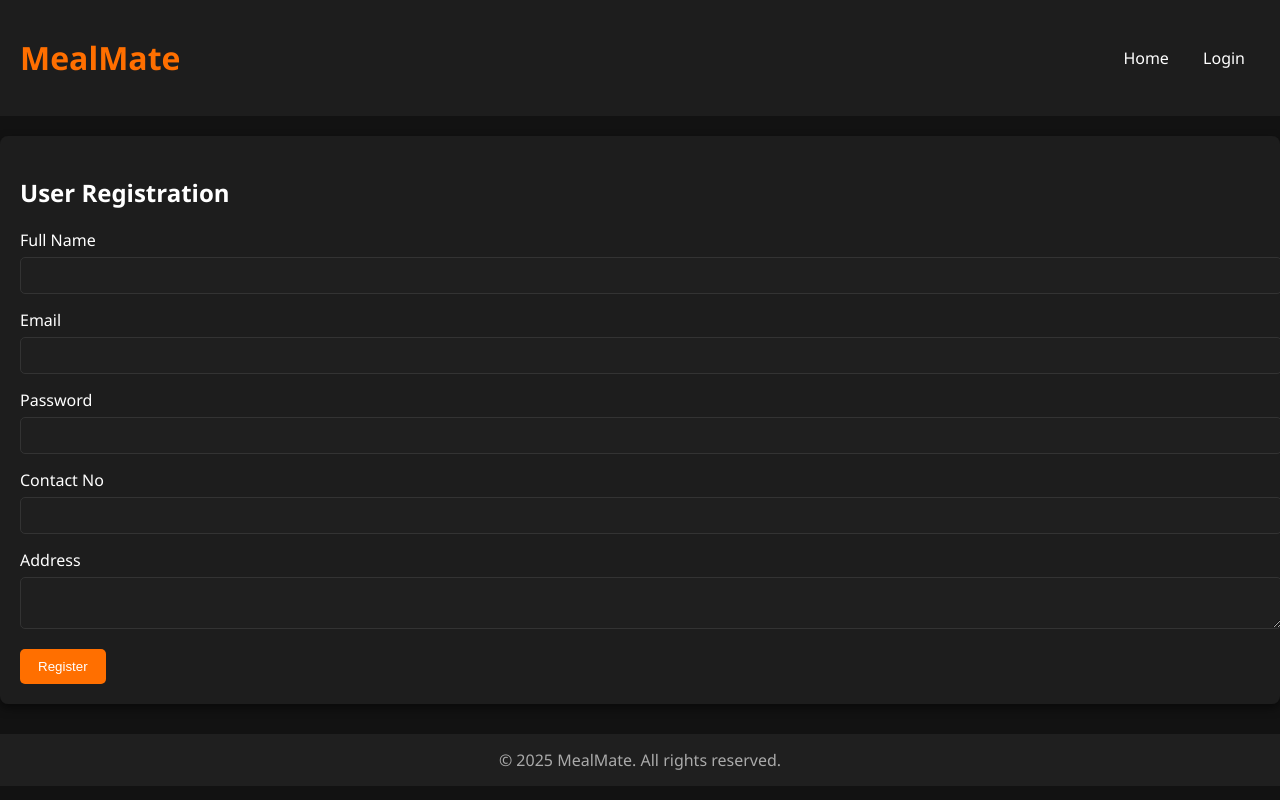
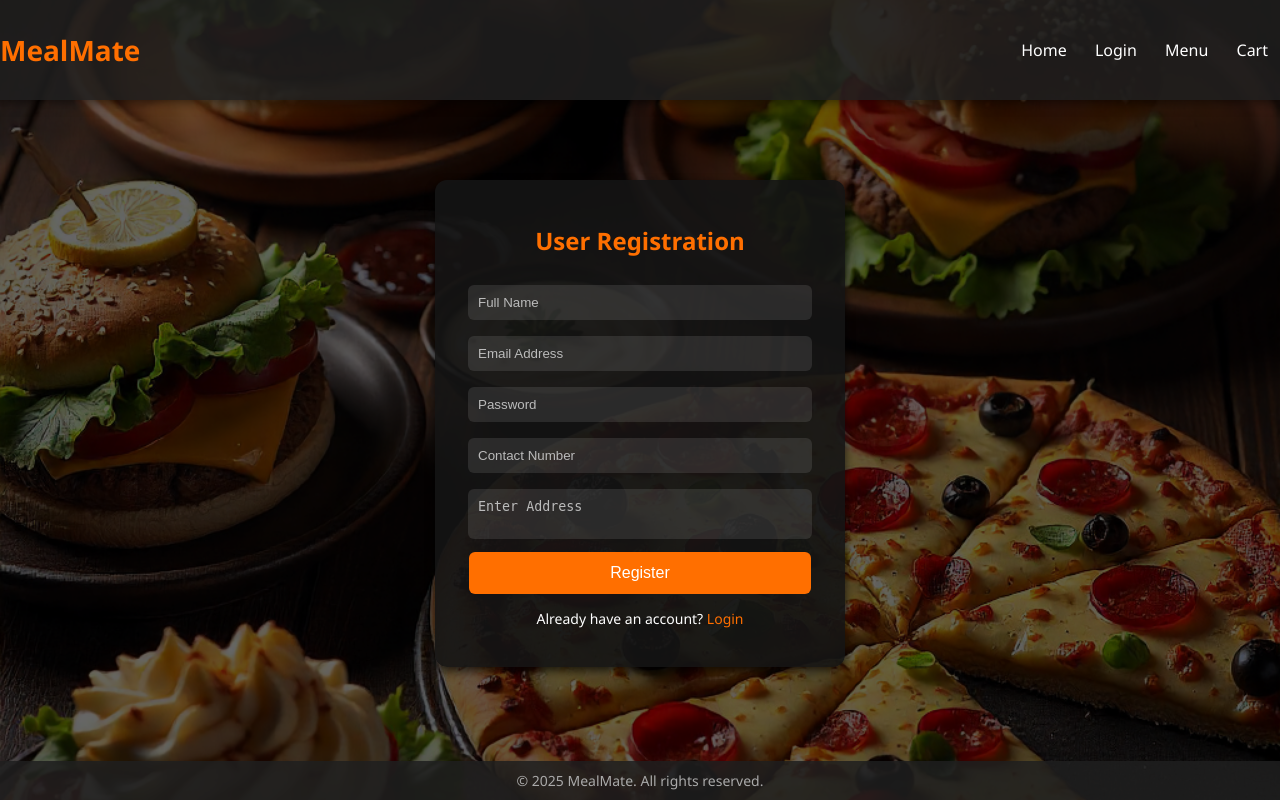
Before and after one commit to Navindi-Thisara/MealMate-online-food-ordering-system, a PHP site: page /users/register.php in a window 1280 px wide. Run offline with PHP 8.4, Linux system fonts and the light colour scheme.

Commit message:
Add styled registration form and form CSS

```diff
--- /dev/null
+++ b/assets/form.css
@@ -0,0 +1,146 @@
+/* === Body and Background === */
+body {
+    font-family: 'Segoe UI', Tahoma, Geneva, Verdana, sans-serif;
+    margin: 0;
+    padding: 0;
+    min-height: 100vh;
+    display: flex;
+    flex-direction: column;
+    justify-content: flex-start;
+    align-items: center;
+    color: #fff;
+    background: url('images/home-bg.png') no-repeat center center/cover;
+    overflow-x: hidden;
+}
+
+/* Dark overlay */
+body::after {
+    content: "";
+    position: fixed;
+    top: 0;
+    left: 0;
+    width: 100%;
+    height: 100%;
+    background: rgba(0,0,0,0.6);
+    z-index: 0;
+}
+
+/* Header */
+header {
+    width: 100%;
+    background-color: rgba(31,31,31,0.85);
+    padding: 12px 25px;
+    display: flex;
+    justify-content: space-between;
+    align-items: center;
+    z-index: 2;
+    position: sticky;
+    top: 0;
+    box-shadow: 0 2px 10px rgba(0,0,0,0.5);
+}
+
+header h1 {
+    color: #ff6f00;
+    font-size: 28px;
+    font-weight: bold;
+}
+
+nav a {
+    color: #fff;
+    margin: 0 12px;
+    text-decoration: none;
+    font-size: 16px;
+}
+
+nav a:hover {
+    color: #ff9100;
+}
+
+/* Footer */
+footer {
+    width: 100%;
+    text-align: center;
+    padding: 10px;
+    background-color: rgba(31,31,31,0.85);
+    color: #aaa;
+    font-size: 14px;
+    margin-top: auto;
+    z-index: 2;
+    position: relative;
+}
+
+/* === Form Container === */
+.form-container {
+    background: rgba(20,20,20,0.9);
+    padding: 25px;
+    border-radius: 12px;
+    box-shadow: 0 4px 10px rgba(0,0,0,0.7);
+    width: 360px;
+    text-align: center;
+    margin: 80px 0;
+    z-index: 2;
+    position: relative;
+}
+
+.form-container h2 {
+    margin-bottom: 20px;
+    color: #ff6f00;
+}
+
+.form-container input,
+.form-container textarea {
+    width: 90%;
+    padding: 10px;
+    margin: 8px 0;
+    border: none;
+    border-radius: 6px;
+    background: rgba(255,255,255,0.1);
+    color: #fff;
+    resize: none;
+}
+
+.form-container input::placeholder,
+.form-container textarea::placeholder {
+    color: #bbb;
+}
+
+.form-container button {
+    width: 95%;
+    padding: 12px;
+    background: #ff6f00;
+    color: #fff;
+    border: none;
+    border-radius: 6px;
+    font-size: 16px;
+    cursor: pointer;
+    transition: background 0.3s;
+}
+
+.form-container button:hover {
+    background: #e65c00;
+}
+
+.form-container .msg {
+    margin-bottom: 15px;
+    font-size: 14px;
+    color: #ffcc80;
+}
+
+.login-link {
+    margin-top: 15px;
+    font-size: 14px;
+}
+.login-link a {
+    color: #ff6f00;
+    text-decoration: none;
+}
+.login-link a:hover {
+    text-decoration: underline;
+}
+
+/* Responsive adjustments */
+@media (max-width: 480px) {
+    .form-container { width: 90%; margin: 60px 0; }
+    header h1 { font-size: 22px; }
+    nav a { font-size: 14px; margin: 0 5px; }
+}
--- a/users/register.php
+++ b/users/register.php
@@ -1,75 +1,80 @@
 <?php
-// users/register.php
-include "../includes/db_connect.php";
+// Database connection
+$conn = new mysqli("localhost:3307", "root", "", "online_food_ordering_system");
 
-$message = "";
+$msg = "";
 
-if ($_SERVER['REQUEST_METHOD'] === 'POST') {
-    $full_name = $_POST['full_name'];
-    $email = $_POST['email'];
-    $password = password_hash($_POST['password'], PASSWORD_DEFAULT);
-    $contact_no = $_POST['contact_no'];
-    $address = $_POST['address'];
+if ($_SERVER["REQUEST_METHOD"] == "POST") {
+    $full_name  = trim($_POST['full_name']);
+    $email      = trim($_POST['email']);
+    $password   = password_hash($_POST['password'], PASSWORD_BCRYPT);
+    $contact_no = trim($_POST['contact_no']);
+    $address    = trim($_POST['address']);
 
-    $sql = "INSERT INTO users (full_name, email, password, contact_no, address) VALUES (?, ?, ?, ?, ?)";
-    $stmt = mysqli_prepare($conn, $sql);
-    mysqli_stmt_bind_param($stmt, "sssss", $full_name, $email, $password, $contact_no, $address);
+    // Check if email already exists
+    $check = $conn->prepare("SELECT * FROM users WHERE email = ?");
+    $check->bind_param("s", $email);
+    $check->execute();
+    $result = $check->get_result();
 
-    if (mysqli_stmt_execute($stmt)) {
-        $message = "Registration successful! <a href='login.php'>Login here</a>.";
+    if ($result->num_rows > 0) {
+        $msg = "⚠️ Email already registered!";
     } else {
-        $message = "Error: " . mysqli_error($conn);
+        $stmt = $conn->prepare("INSERT INTO users (full_name, email, password, contact_no, address)
+                                VALUES (?, ?, ?, ?, ?)");
+        $stmt->bind_param("sssss", $full_name, $email, $password, $contact_no, $address);
+
+        if ($stmt->execute()) {
+            $msg = "✅ Registration successful! <a href='login.php'>Login here</a>";
+        } else {
+            $msg = "❌ Error: " . $conn->error;
+        }
     }
-
-    mysqli_stmt_close($stmt);
 }
 ?>
-
 <!DOCTYPE html>
 <html lang="en">
 <head>
     <meta charset="UTF-8">
     <title>Register - MealMate</title>
-    <link rel="stylesheet" href="/assets/style.css">
+    <link rel="stylesheet" href="../assets/form.css">
 </head>
 <body>
+    <!-- Header -->
     <header>
         <h1>MealMate</h1>
         <nav>
             <a href="../index.php">Home</a>
             <a href="login.php">Login</a>
+            <a href="#">Menu</a>
+            <a href="#">Cart</a>
         </nav>
     </header>
 
-    <div class="container">
-        <div class="card">
-            <h2>User Registration</h2>
+    <!-- Registration Form -->
+    <div class="form-container">
+        <h2>User Registration</h2>
+        <?php if ($msg != ""): ?>
+            <div class="msg"><?= $msg ?></div>
+        <?php endif; ?>
 
-            <?php if($message) { echo "<p class='alert alert-success'>$message</p>"; } ?>
+        <form action="register.php" method="POST">
+            <input type="text" name="full_name" placeholder="Full Name" required>
+            <input type="email" name="email" placeholder="Email Address" required>
+            <input type="password" name="password" placeholder="Password" required>
+            <input type="text" name="contact_no" placeholder="Contact Number" required>
+            <textarea name="address" placeholder="Enter Address" required></textarea>
+            <button type="submit">Register</button>
+        </form>
 
-            <form method="post" action="">
-                <label>Full Name</label>
-                <input type="text" name="full_name" required>
-
-                <label>Email</label>
-                <input type="email" name="email" required>
-
-                <label>Password</label>
-                <input type="password" name="password" required>
-
-                <label>Contact No</label>
-                <input type="text" name="contact_no" required>
-
-                <label>Address</label>
-                <textarea name="address" required></textarea>
-
-                <button type="submit">Register</button>
-            </form>
-        </div>
+        <p class="login-link">
+            Already have an account? <a href="login.php">Login</a>
+        </p>
     </div>
 
+    <!-- Footer -->
     <footer>
-        &copy; <?php echo date('Y'); ?> MealMate. All rights reserved.
+        &copy; <?= date('Y') ?> MealMate. All rights reserved.
     </footer>
 </body>
 </html>
```
